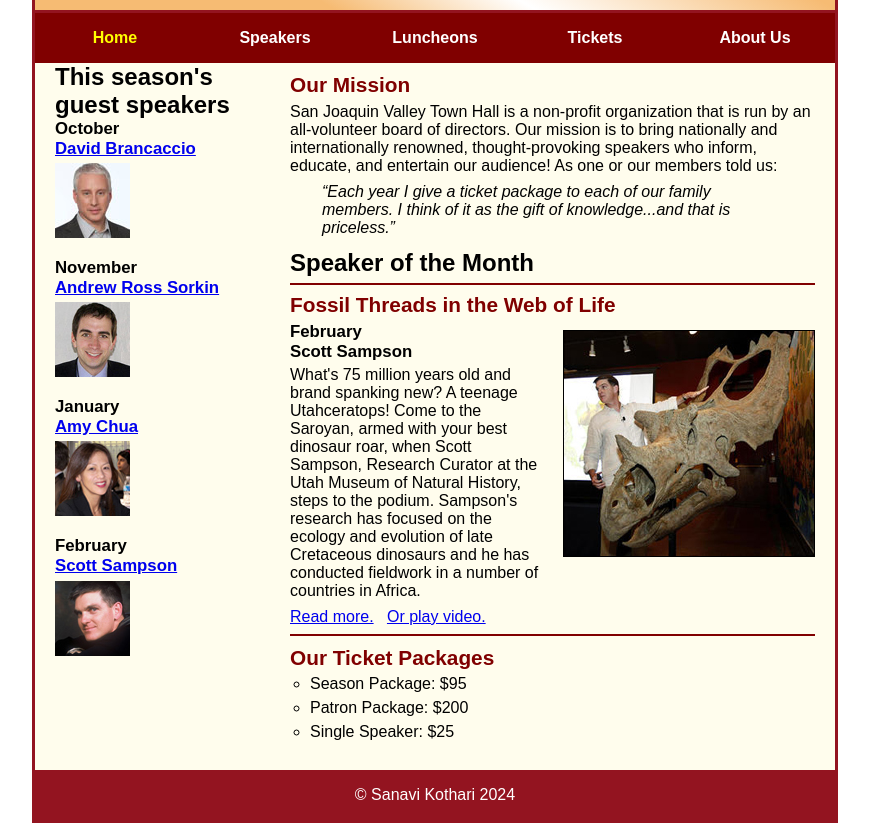
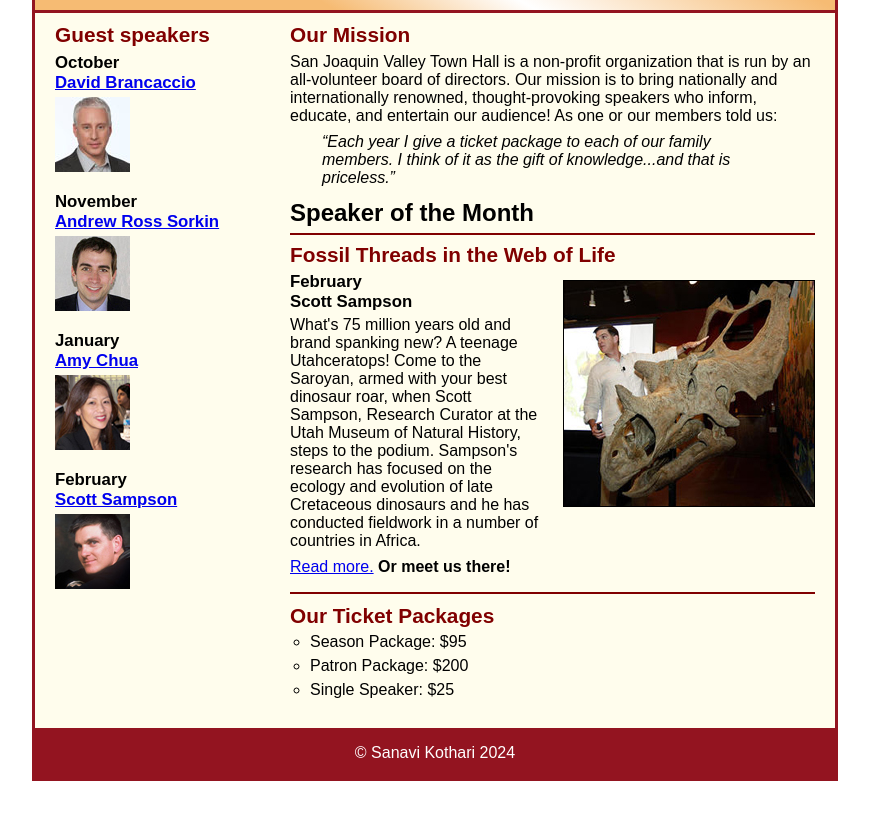
Before and after one commit to sk3773/A09, a plain HTML site: page index.html in a window 1280 px wide. Shown: the part 110-933 px from the top of the page, without its empty margins (205-1074 px from the left). After the commit the page ends 891 px from the top, so only its background shows below. Drawn offline with Linux system fonts and the light colour scheme.

Commit message:
index.html

```diff
--- a/index.html
+++ b/index.html
@@ -6,7 +6,6 @@
 	<title>San Joaquin Valley Town Hall</title>
 	<link rel="shortcut icon" href="images/favicon.ico">
 	<link rel="stylesheet" href="styles/c7_main.css">
-	<link rel="stylesheet" href="styles/c7_speakers.css">
 </head>
 
 <body>
@@ -15,31 +14,15 @@
 		<h2>San Joaquin Valley Town Hall</h2>
 		<h3>Celebrating our <span class="shadow">75<sup>th</sup></span> Year</h3>
 	</header>
-	<nav id="nav_menu">
-    	<ul>
-        	<li><a href="index.html" class="current">Home</a></li>
-        	<li><a href="speakers.html">Speakers</a></li>
-        	<li><a href="luncheons.html">Luncheons</a></li>
-        	<li><a href="tickets.html">Tickets</a></li>
-        	<li><a href="aboutus.html"> About Us</a>
-            	<ul>
-                	<li><a href="#">Our History</a></li>
-                	<li><a href="#">Board of Directors</a></li>
-                	<li><a href="#">Past Speakers</a></li>
-                	<li><a href="#">Contact Information</a></li>
-            	</ul>
-        	</li>
-    	</ul>
-	</nav>
 	<main>
 		<section>
 			<h2>Our Mission</h2>
 			<p>San Joaquin Valley Town Hall is a non-profit organization that is run by an
-				all-volunteer board of directors. Our mission is to bring nationally and
-				internationally renowned, thought-provoking speakers who inform, educate,
-				and entertain our audience! As one or our members told us:</p>
+			   all-volunteer board of directors. Our mission is to bring nationally and
+			   internationally renowned, thought-provoking speakers who inform, educate,
+			   and entertain our audience! As one or our members told us:</p>
 			<blockquote>&ldquo;Each year I give a ticket package to each of our family members.
-				I think of it as the gift of knowledge...and that is priceless.&rdquo;</blockquote>
+			I think of it as the gift of knowledge...and that is priceless.&rdquo;</blockquote>
 			<h1>Speaker of the Month</h1>
 			<article>
 				<h2>Fossil Threads in the Web of Life</h2>
@@ -51,10 +34,7 @@
 				Curator at the Utah Museum of Natural History, steps to the podium. Sampson's research
 				has focused on the ecology and evolution of late Cretaceous dinosaurs and he has conducted
 				fieldwork in a number of countries in Africa.</p>
-				<a href="speakers/c7_sampson.html">Read more.</a>
-				&nbsp;
-				<a href="media/sampson.mp4" target="_blank">Or play video.</a>
-
+				<p><a href="speakers/c6_sampson.html">Read more.</a>&nbsp;<b>Or meet us there!</b></p>
 			</article>
 
 			<h2>Our Ticket Packages</h2>
@@ -66,14 +46,14 @@
 		</section>
 
 		<aside>
-			<h1>This season's guest speakers</h1>
+			<h2>Guest speakers</h2>
 			<h3>October<br><a href="speakers/brancaccio.html">David Brancaccio</a></h3>
 			<img src="images/brancaccio75.jpg" alt="David Brancaccio photo">
 			<h3>November<br><a href="speakers/sorkin.html">Andrew Ross Sorkin</a></h3>
 			<img src="images/sorkin75.jpg" alt="Andrew Ross Sorkin photo">
 			<h3>January<br><a href="speakers/chua.html">Amy Chua</a></h3>
 			<img src="images/chua75.jpg" alt="Amy Chua photo">
-			<h3>February<br><a href="speakers/c7_sampson.html">Scott Sampson</a></h3>
+			<h3>February<br><a href="speakers/c6_sampson.html">Scott Sampson</a></h3>
 			<img src="images/sampson75.jpg" alt="Scott Sampson photo">
 		</aside>
 	</main>
```
